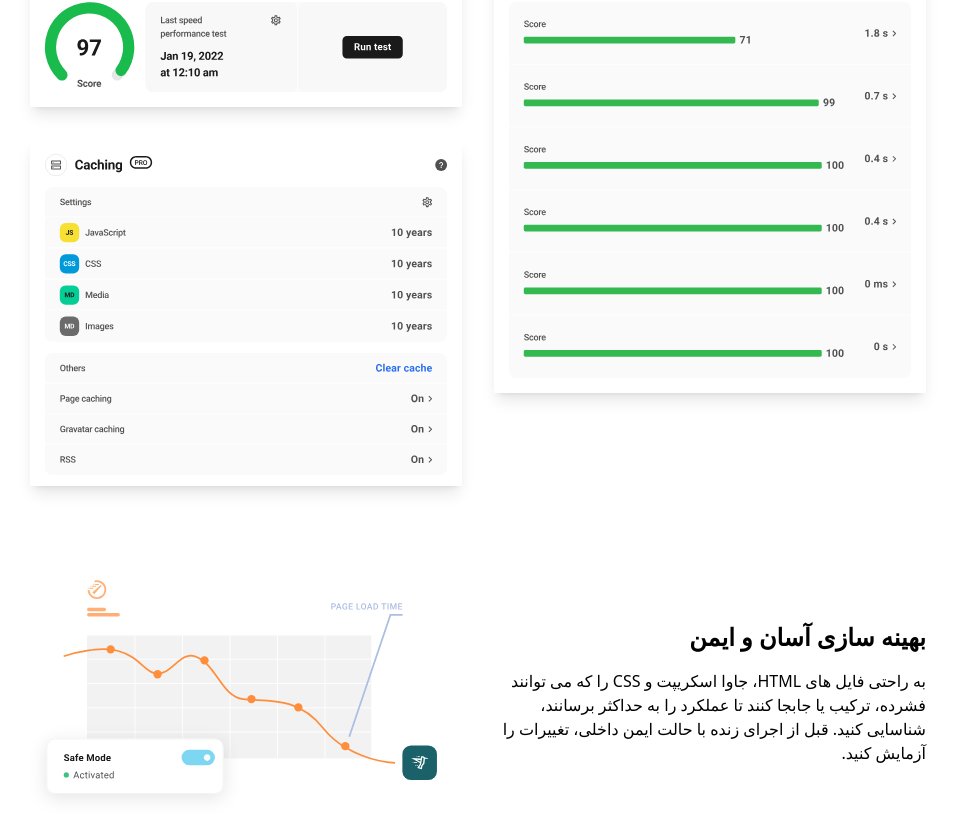
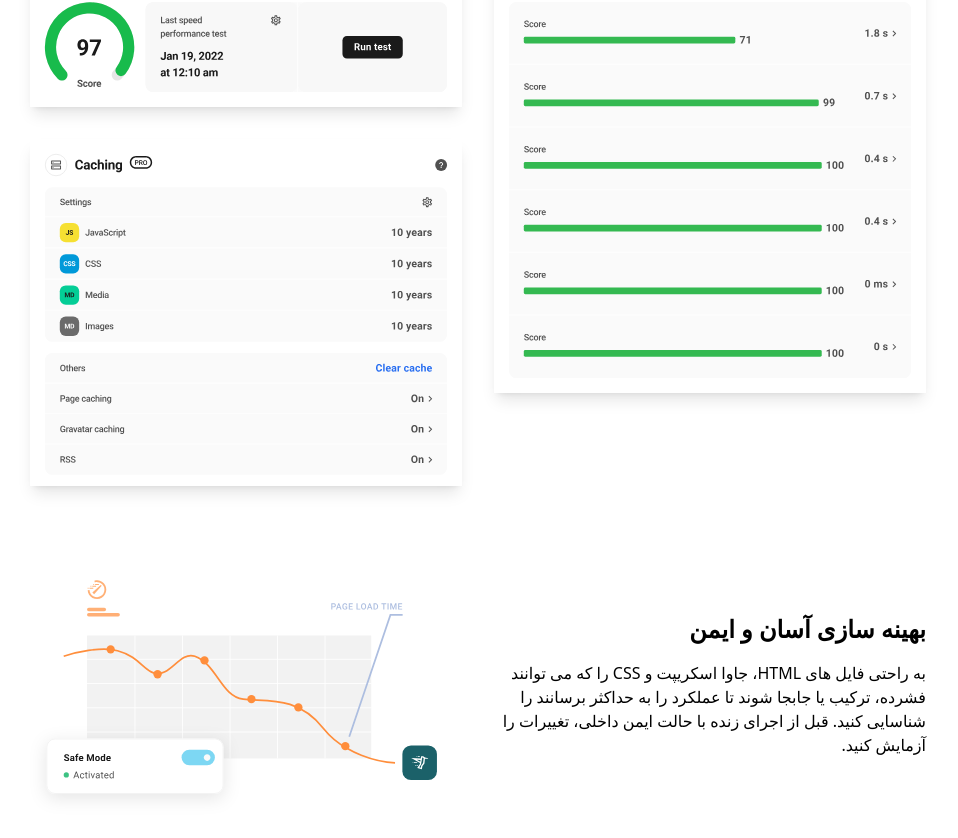
Before and after one commit to mahyarErshad/hummingbird, a React (Create React App) app: page / in a window 1280 px wide. Shown: the part 965-1803 px from the top of the page, without its empty margins (162-1120 px from the left). Built offline with nearby package versions, Linux system fonts and the light colour scheme; a web font is replaced by a local one.

Commit message:
p has been editted

```diff
--- a/src/Components/Body/Banner.jsx
+++ b/src/Components/Body/Banner.jsx
@@ -43,7 +43,8 @@ function Banner() {
       <div className="flex-center max-md:flex-col md:gap-8 md:min-h-[21.875rem] mt-8">
         <div className="w-2/4 max-md:flex-center flex flex-col gap-4 max-md:w-full">
           <p className="max-md:text-base md:text-2xl font-bold">بهینه سازی آسان و ایمن</p>
-          <p>به راحتی فایل های HTML، جاوا اسکریپت و CSS را که می توانند فشرده، ترکیب یا جابجا کنند تا عملکرد را به حداکثر برسانند، شناسایی کنید. قبل از اجرای زنده با حالت ایمن داخلی، تغییرات را آزمایش کنید.</p>
+          <p>به راحتی فایل های HTML، جاوا اسکریپت و CSS را که می توانند فشرده، ترکیب یا جابجا شوند تا عملکرد را به حداکثر برسانند را شناسایی کنید. قبل از اجرای زنده با حالت ایمن داخلی، تغییرات را آزمایش کنید.</p>
+          <span></span>
         </div>
         <div className="w-2/4 max-md:w-full">
           <img src={safeMode} alt="response time" className="mx-auto" />
```
